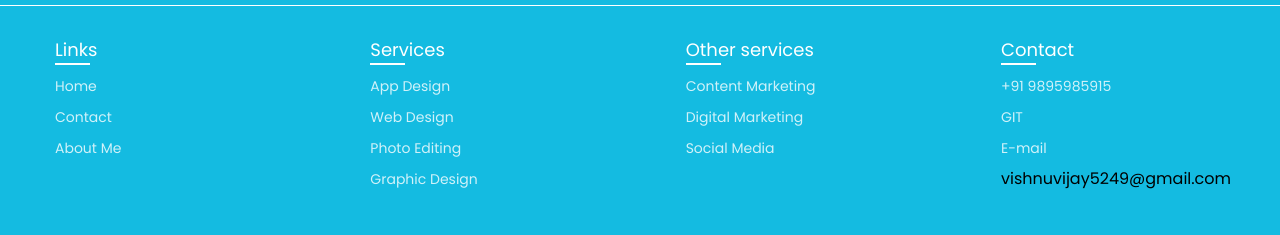
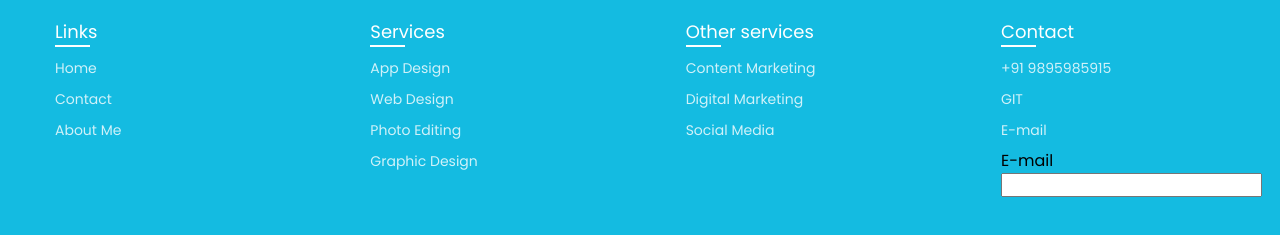
Before and after one commit to Vishnuvijayy/vlinks.io, a plain HTML site: page index.html in a window 1280 px wide. Shown: the part 563-798 px from the top of the page. Drawn offline with Linux system fonts and the light colour scheme.

Commit message:
Update index.html

```diff
--- a/index.html
+++ b/index.html
@@ -38,7 +38,8 @@
            <li><a href="#">+91 9895985915</a></li>
            <li><a href="https://github.com/Vishnuvijayy">GIT</a></li>
            <li><a href="vishnuvijay5249@gmail.com">E-mail</a></li>
-           <e-mail>vishnuvijay5249@gmail.com</e-mail>
+          <label>E-mail</label>
+              <input type="email">
          </ul>
        </div>
      </div>
```
